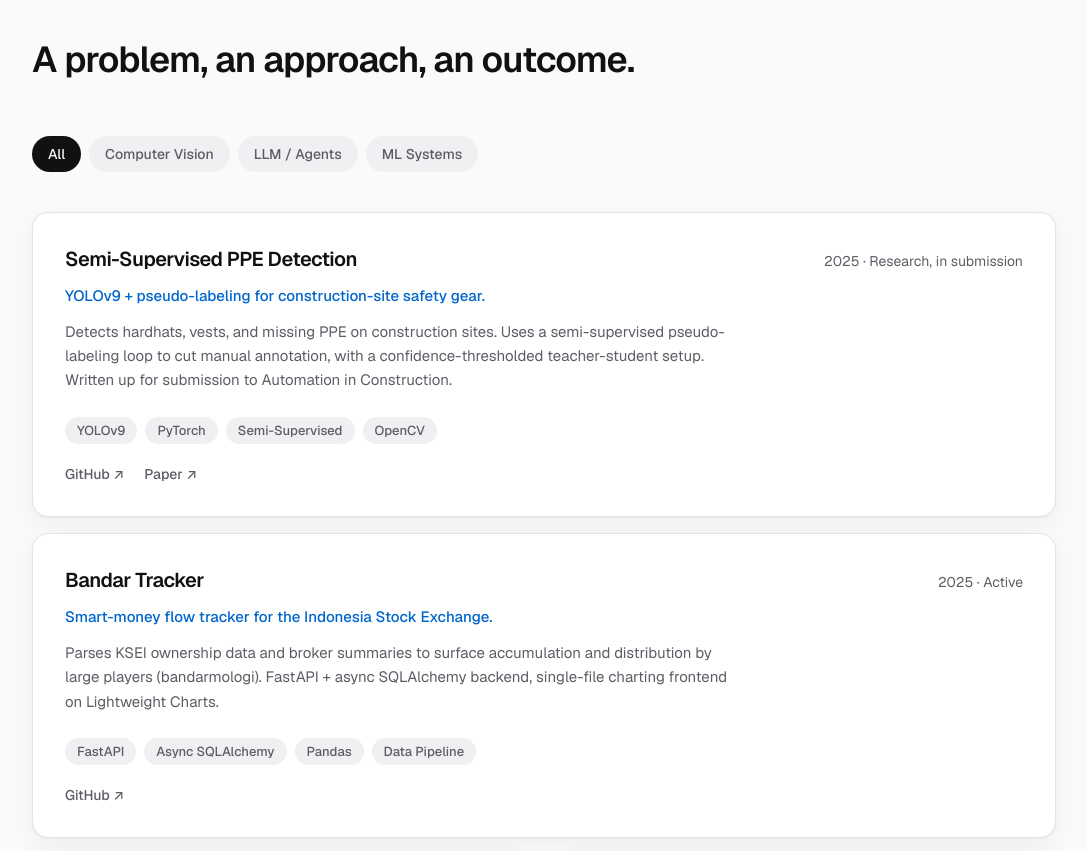
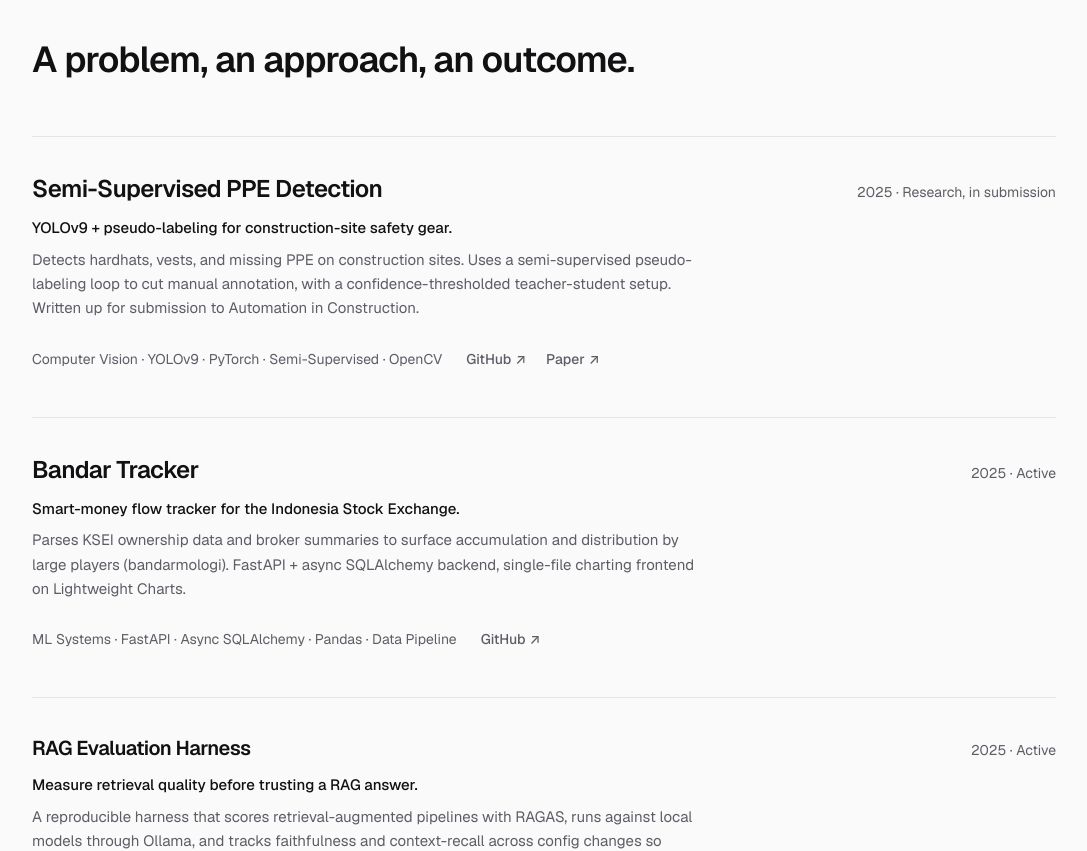
Before and after one commit to KennyUMN/kennyvws.dev, a Next.js app: page / in a window 1280 px wide. Shown: the part 1980-2831 px from the top of the page, without its empty margins (96-1183 px from the left). Built offline with nearby package versions, Linux system fonts and the light colour scheme.

Commit message:
feat: projects as an editorial hairline list — filters, cards, tag pills removed

```diff
--- a/src/components/sections/Projects.tsx
+++ b/src/components/sections/Projects.tsx
@@ -1,106 +1,63 @@
-"use client";
-
-import { useState } from "react";
-import { AnimatePresence, motion } from "motion/react";
-import {
-  categories,
-  projects,
-  type Project,
-  type ProjectCategory,
-} from "@/data/projects";
+import { projects } from "@/data/projects";
+import { Reveal } from "@/components/ui/Reveal";
 import { Section } from "@/components/ui/Section";
-import { Tag } from "@/components/ui/Tag";
 import { cn } from "@/lib/utils";
 
-type Filter = "All" | ProjectCategory;
-
-function ProjectCard({ project }: { project: Project }) {
+export function Projects() {
   return (
-    <article className="group flex h-full flex-col rounded-2xl border border-edge bg-raised p-6 shadow-soft transition-[transform,box-shadow] duration-300 hover:-translate-y-0.5 hover:shadow-lifted sm:p-8">
+    <Section id="work" title="A problem, an approach, an outcome.">
+      <ul className="divide-y divide-edge border-y border-edge">
+        {projects.map((project, i) => (
+          <li key={project.title}>
+            <Reveal delay={i * 0.05}>
+              <article className="py-8 sm:py-9">
                 <div className="flex flex-wrap items-baseline justify-between gap-x-6 gap-y-1">
-        <h3 className="text-xl font-semibold tracking-tight">{project.title}</h3>
+                  <h3
+                    className={cn(
+                      "font-semibold tracking-tight",
+                      project.featured ? "text-2xl" : "text-xl"
+                    )}
+                  >
+                    {project.title}
+                  </h3>
                   <p className="text-sm text-ink-muted">
                     {project.year} · {project.status}
                   </p>
                 </div>
-      <p className="mt-3 text-[15px] font-medium text-accent">{project.blurb}</p>
-      <p className="mt-3 max-w-2xl text-[15px] leading-relaxed text-ink-muted">
+                <p className="mt-3 max-w-2xl text-[15px] font-medium">
+                  {project.blurb}
+                </p>
+                <p className="mt-2 max-w-2xl text-[15px] leading-relaxed text-ink-muted">
                   {project.description}
                 </p>
-      <div className="mt-auto pt-6">
-        <ul className="flex flex-wrap gap-2">
-          {project.tags.map((tag) => (
-            <li key={tag}>
-              <Tag>{tag}</Tag>
-            </li>
-          ))}
-        </ul>
-        <div className="mt-5 flex gap-5 text-sm font-medium">
+                <div className="mt-4 flex flex-wrap items-center gap-x-6 gap-y-1 text-sm text-ink-muted">
+                  <p>{[project.category, ...project.tags].join(" · ")}</p>
+                  <span className="flex items-center gap-5">
                     <a
                       href={project.github}
                       target="_blank"
                       rel="noreferrer"
-            className="text-ink-muted transition-colors hover:text-accent"
+                      className="inline-flex min-h-11 items-center gap-1 font-medium transition-colors hover:text-ink"
                     >
-            GitHub <span aria-hidden>↗</span>
+                      <span className="link-draw">GitHub</span>
+                      <span aria-hidden>↗</span>
                     </a>
                     {project.paper && (
                       <a
                         href={project.paper}
-              className="text-ink-muted transition-colors hover:text-accent"
+                        className="inline-flex min-h-11 items-center gap-1 font-medium transition-colors hover:text-ink"
                       >
-              Paper <span aria-hidden>↗</span>
+                        <span className="link-draw">Paper</span>
+                        <span aria-hidden>↗</span>
                       </a>
                     )}
-        </div>
+                  </span>
                 </div>
               </article>
-  );
-}
-
-export function Projects() {
-  const [filter, setFilter] = useState<Filter>("All");
-  const visible =
-    filter === "All" ? projects : projects.filter((p) => p.category === filter);
-
-  return (
-    <Section id="work" title="A problem, an approach, an outcome.">
-      <div role="group" aria-label="Filter projects" className="flex flex-wrap gap-2">
-        {(["All", ...categories] as Filter[]).map((category) => (
-          <button
-            key={category}
-            type="button"
-            aria-pressed={filter === category}
-            onClick={() => setFilter(category)}
-            className={cn(
-              "rounded-full px-4 py-2 text-sm font-medium transition-colors",
-              filter === category
-                ? "bg-ink text-surface"
-                : "bg-surface-muted text-ink-muted hover:text-ink"
-            )}
-          >
-            {category}
-          </button>
+            </Reveal>
+          </li>
         ))}
-      </div>
-
-      <motion.ul layout className="mt-10 grid gap-4 sm:grid-cols-2">
-        <AnimatePresence mode="popLayout" initial={false}>
-          {visible.map((project) => (
-            <motion.li
-              layout
-              key={project.title}
-              initial={{ opacity: 0, scale: 0.98 }}
-              animate={{ opacity: 1, scale: 1 }}
-              exit={{ opacity: 0, scale: 0.98 }}
-              transition={{ duration: 0.3, ease: "easeOut" }}
-              className={cn(project.featured && "sm:col-span-2")}
-            >
-              <ProjectCard project={project} />
-            </motion.li>
-          ))}
-        </AnimatePresence>
-      </motion.ul>
+      </ul>
     </Section>
   );
 }
--- a/src/components/ui/Tag.tsx
+++ /dev/null
@@ -1,7 +0,0 @@
-export function Tag({ children }: { children: React.ReactNode }) {
-  return (
-    <span className="inline-flex items-center rounded-full bg-surface-muted px-3 py-1 text-[13px] font-medium text-ink-muted">
-      {children}
-    </span>
-  );
-}
```
Also changed, not shown: 1 other file (tests, documents, lock files or other folders). Lines whose indentation alone changed are shown as unchanged.
